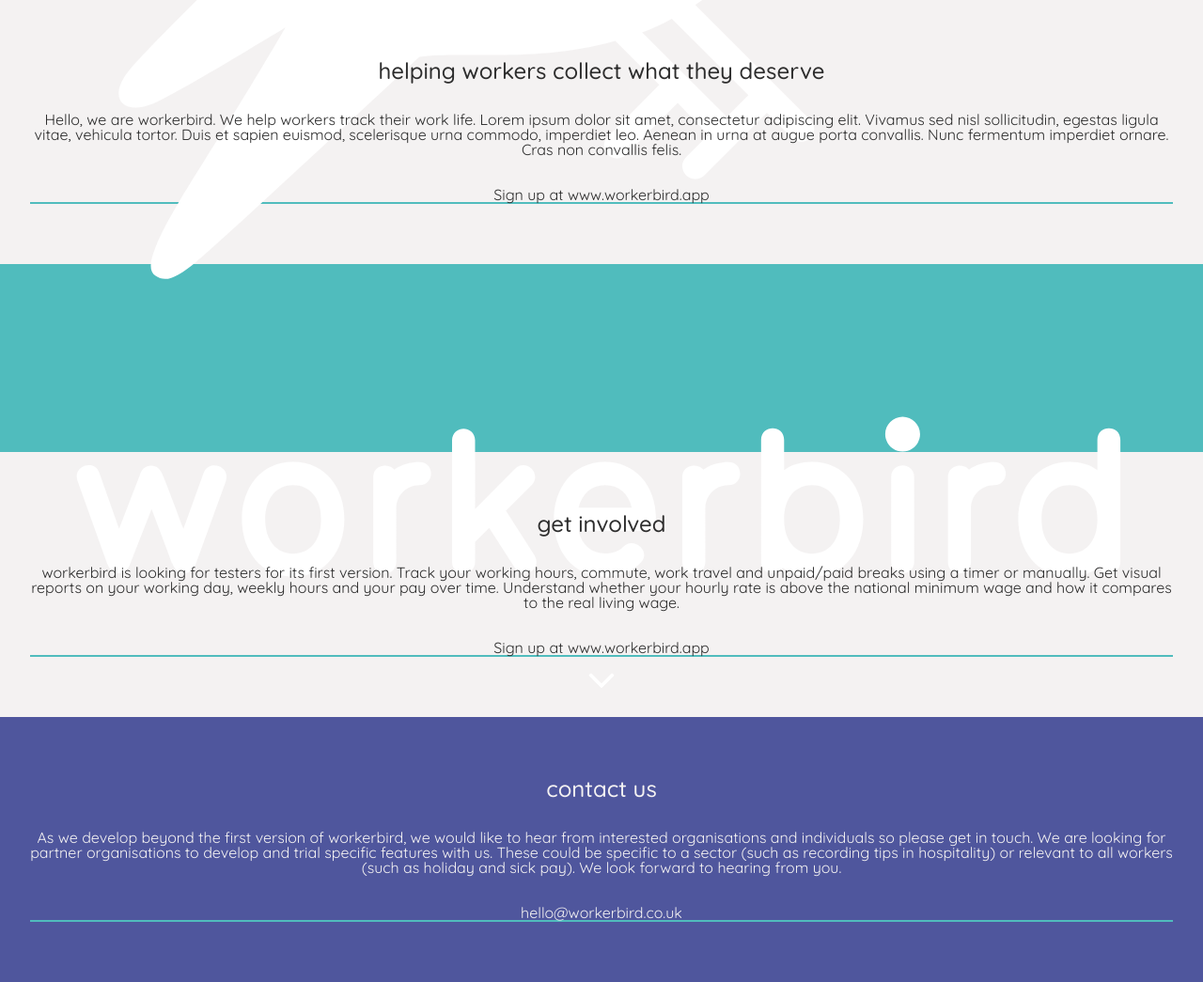
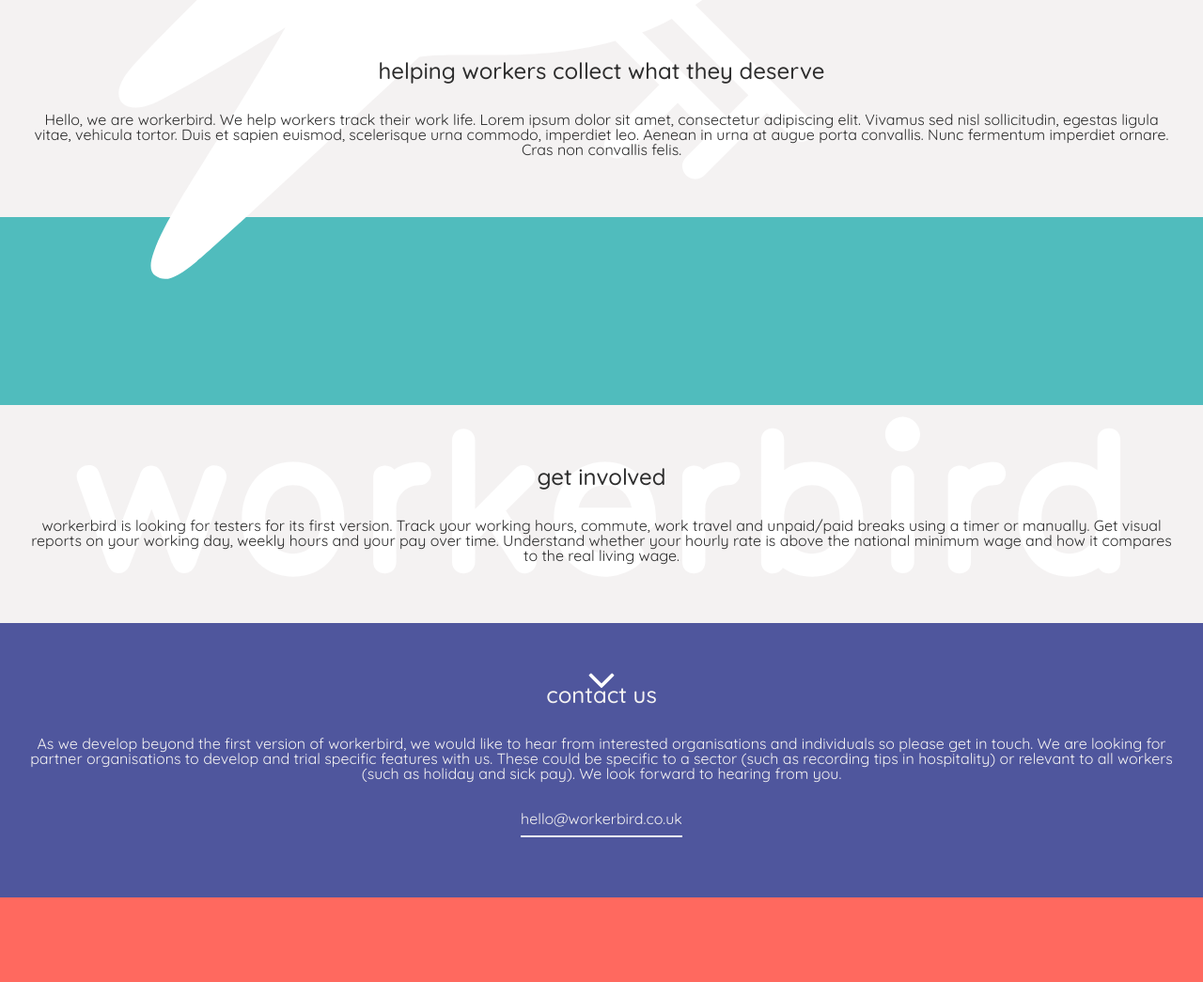
Before and after one commit to WageCheck/workerbird-website, a PHP site: page / in a window 1280 px wide. Shown: the part 801-1846 px from the top of the page at 94% size. After the commit the page ends 1756 px from the top, so only its background shows below. Run offline with PHP 8.4, Linux system fonts and the light colour scheme; some web fonts are replaced.

Commit message:
add underline relates #6

```diff
--- a/index.html
+++ b/index.html
@@ -41,7 +41,6 @@
                     ornare.
                     Cras non convallis felis.
                 </p>
-                <p id="summary__cta">Sign up at <a href="www.workerbird.app">www.workerbird.app</a></p>
             </div>
         </section>
         <section id="features">
@@ -60,7 +59,6 @@
                     real
                     living wage.
                 </p>
-                <p id="get-involved__cta">Sign up at <a href="www.workerbird.app">www.workerbird.app</a></p>
             </div>
         </section>
         <section id="contact">
--- a/style.css
+++ b/style.css
@@ -67,7 +67,7 @@ a {
 #get-involved__text,
 #contact__text {
     text-align: center;
-    padding: 2rem 2rem;
+    padding: 2rem 2rem 4rem 2rem;
 }
 
 #summary__text,
@@ -80,12 +80,14 @@ a {
     color: rgb(244, 242, 242);
 }
 
-#summary__cta,
-#get-involved__cta,
 #contact__cta {
-    border-bottom: 2px solid rgb(80, 188, 189);
     padding: 2rem 0 0 0;
-    margin-bottom: 2rem;
+    margin-bottom: 0.75rem;
+}
+
+#contact__cta a {
+    padding-bottom: 0.5rem;
+    border-bottom: 2px solid rgb(244, 242, 242);
 }
 
 #features {
```
